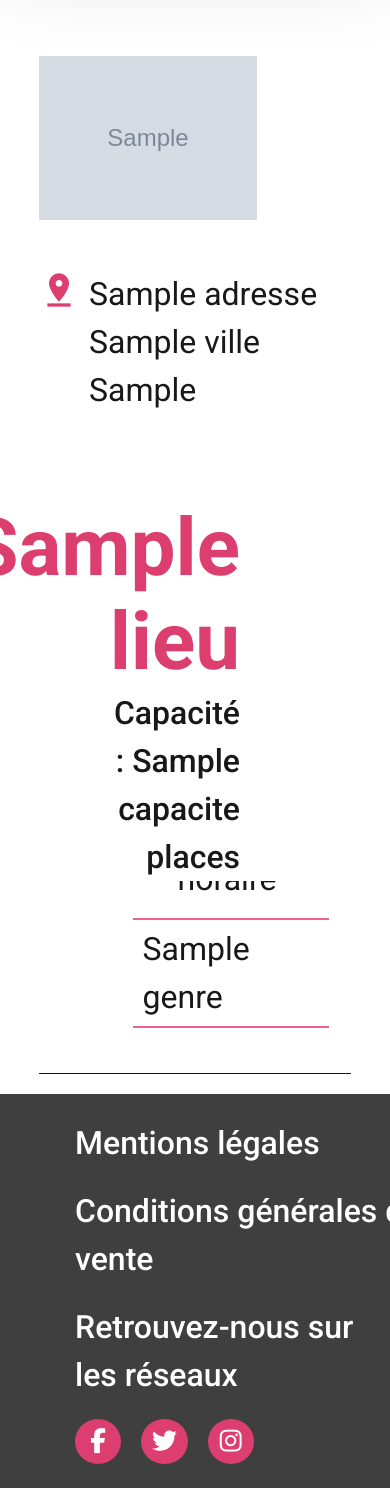
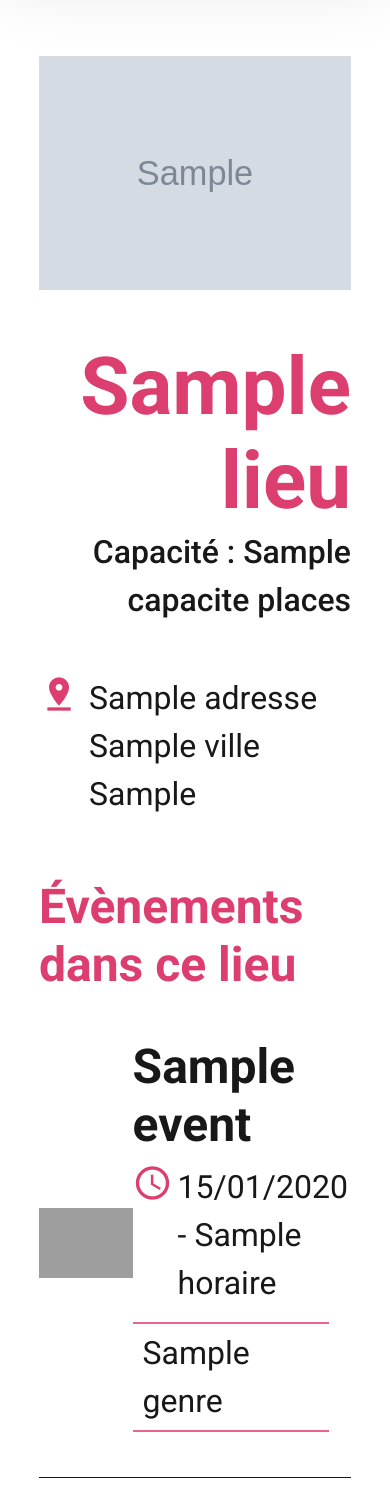
Before and after one commit to thetimverse/sae301, a Symfony app: template templates/lieux/detail.html.twig in a window 390 px wide. Shown: the part 159-1647 px from the top of the page. Run offline with Twig, Linux system fonts and the light colour scheme; the template is opened without the code that fills it: most values are stand-ins (such as "Sample title", 1, 10 or a date in 2020); grey boxes marked "Sample" are stand-in pictures; some libraries are stand-ins or nearby versions; grey boxes are pictures that could not be loaded.

Commit message:
Update styles.css

```diff
--- a/public/css/styles.css
+++ b/public/css/styles.css
@@ -1245,6 +1245,18 @@ footer #right{
         width: 100%;
         gap: 20px;
     }
+    .lieux-detail .titre {
+        position: unset;
+        width: 100%;
+        padding: 0;
+        padding-top: 50px;
+    }
+    .lieux-detail .titre div {
+        width: 100%;
+    }
+    .lieux-detail img {
+        width: 100%;
+    }
     .titre div h3 {
         padding: 0;
     }
```
